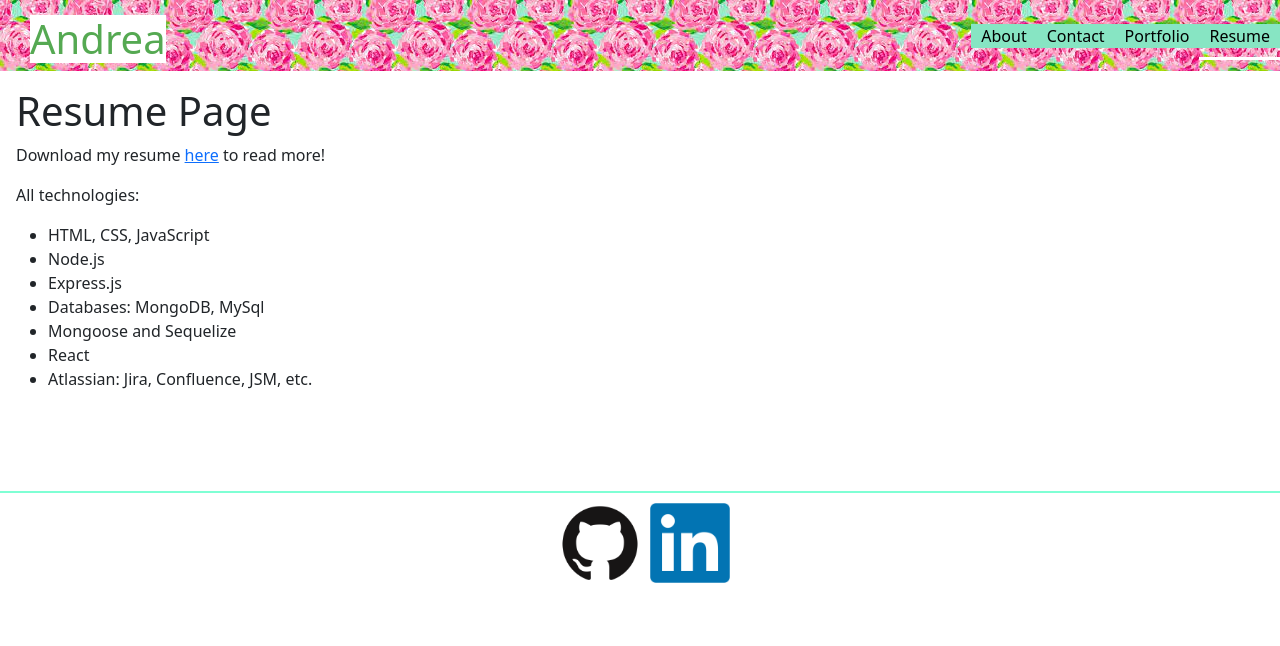
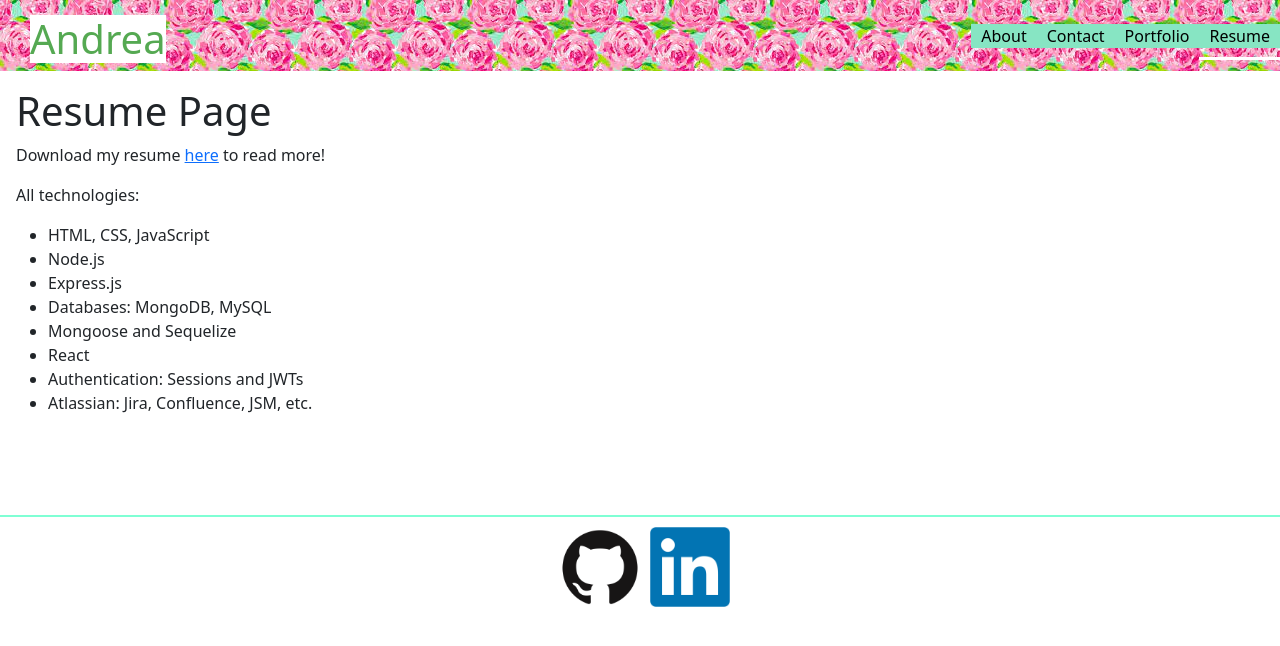
Before and after one commit to anicrob/anicrob-portfolio, a React (Vite) app: page /resume in a window 1280 px wide. Shown: the top 646 px of the page. Built offline with nearby package versions, Linux system fonts and the light colour scheme.

Commit message:
added item to resume

```diff
--- a/src/pages/Resume.jsx
+++ b/src/pages/Resume.jsx
@@ -13,9 +13,10 @@ export default function Resume() {
           <li>HTML, CSS, JavaScript</li>
           <li>Node.js</li>
           <li>Express.js</li>
-          <li>Databases: MongoDB, MySql</li>
+          <li>Databases: MongoDB, MySQL</li>
           <li>Mongoose and Sequelize</li>
           <li>React</li>
+          <li>Authentication: Sessions and JWTs</li>
           <li>Atlassian: Jira, Confluence, JSM, etc.</li>
         </ul>
       </div>
```
